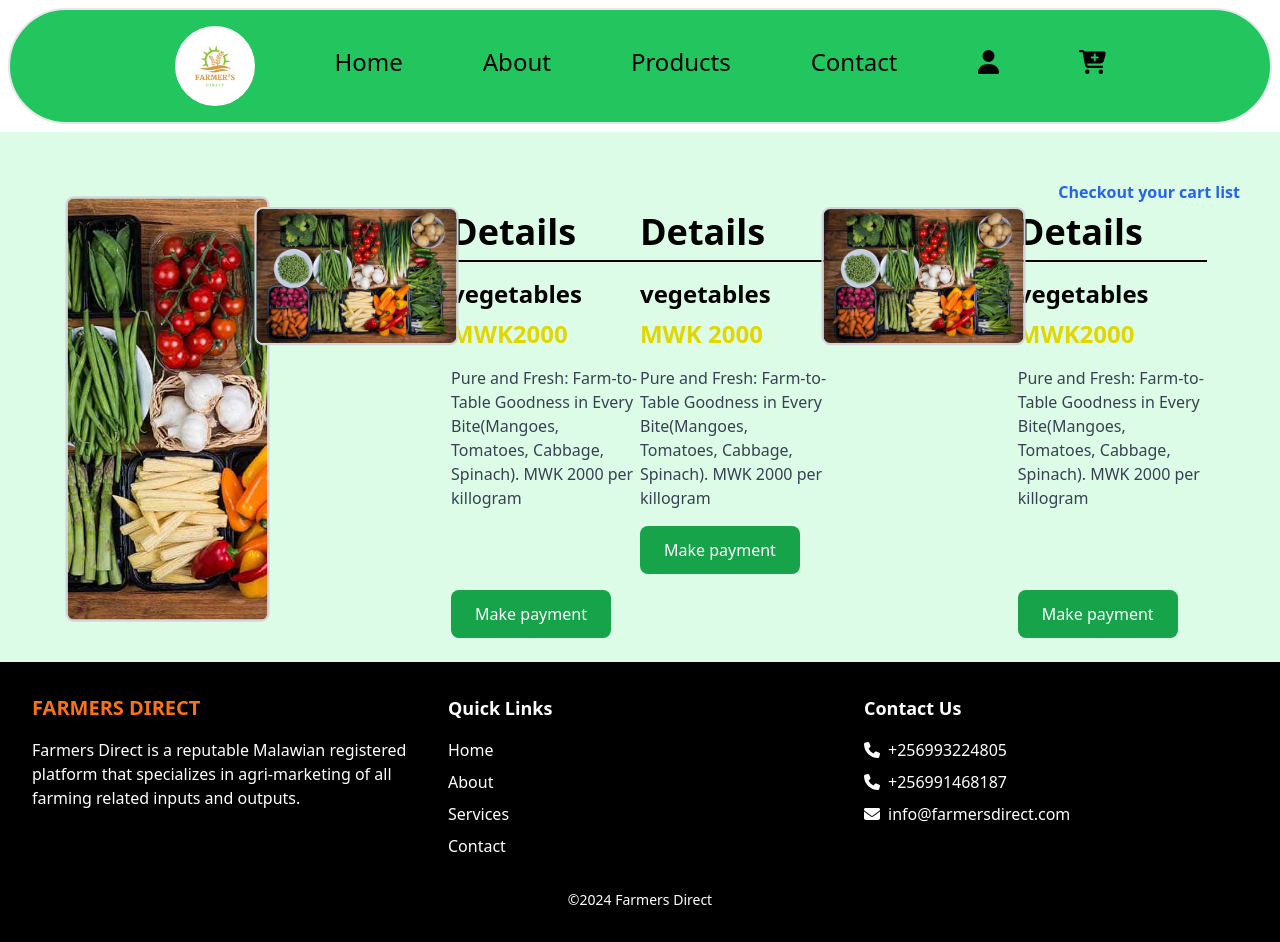
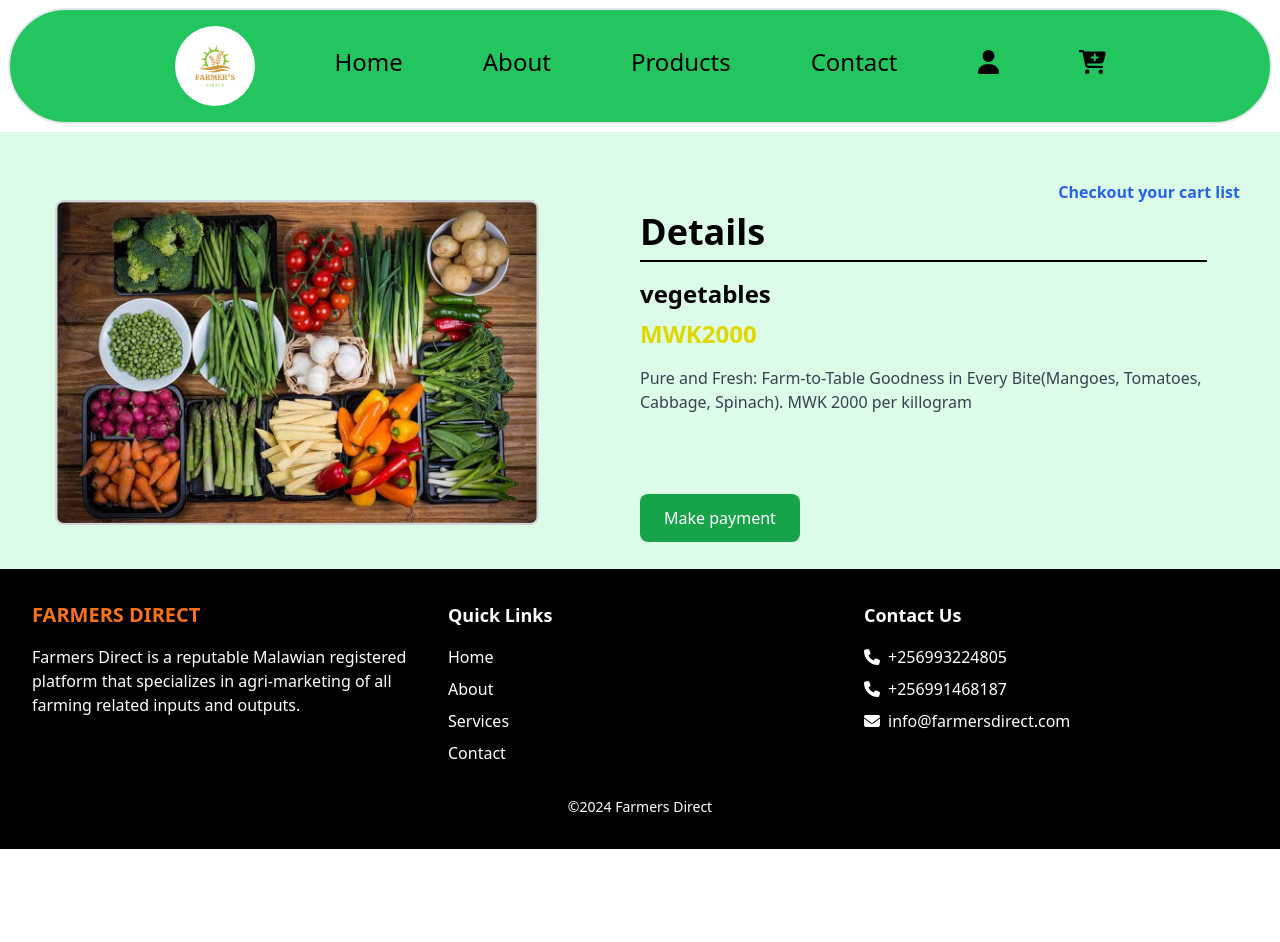
Before and after one commit to Smkandawire/GROUP-27-FARMERS-DIRECT-WEBSITE-FRONTEND, a React (Create React App) app: page /product/1 in a window 1280 px wide. After the commit the page ends 849 px from the top, so only its background shows below. Built offline with nearby package versions, Linux system fonts and the light colour scheme.

Commit message:
deploy error2

```diff
--- a/src/components/AddToCart/ProdDetails.js
+++ b/src/components/AddToCart/ProdDetails.js
@@ -27,17 +27,6 @@ const ProductDetails = () => {
       </div>
 
       <div className="flex flex-col md:flex-row px-[4%]">
-        {/* Product Image */}
-        <div className="w-full md:w-1/2 flex justify-center md:justify-start mb-8">
-          <img
-            src={product.image}
-            alt={product.name}
-            className="w-full h-auto max-w-md border-2 border-gray-300 rounded-lg object-cover scale-[1.08]"
-          />
-        </div>
-
-
-
             {/* Product Image */}
           <div className="w-full h-full md:w-1/2 flex justify-center md:justify-start w-1/2 mb-8">
              <img src={product.image} alt={product.name}  className="w-full h-auto max-w-md border-2 border-gray-300 rounded-lg object-cover scale-[1.08]" />
@@ -60,51 +49,6 @@ const ProductDetails = () => {
                 </button>
               </div>
          </div>
-
-
-        {/* Product Details */}
-        <div className="w-full md:w-1/2 bg-green-100">
-          <h1 className="text-4xl font-bold mb-2">Details</h1>
-          <div className="w-full h-0.5 bg-black mb-4"></div>
-
-          <div className="text-2xl font-bold mb-2">{product.name}</div>
-          <p className="text-2xl font-semibold mb-4 text-[rgb(225,215,0)]">MWK {product.price}</p>
-          <p className="text-gray-700 mb-4">{product.description}</p>
-
-          {/* Payment button */}
-          <div className="flex justify-start mt-4">
-            <Link to="/LoginPage">
-              <button className="bg-green-600 text-white px-6 py-3 rounded-lg hover:bg-green-800">
-                Make payment
-              </button>
-            </Link>
-          </div>
-        </div>
-
-
-            {/* Product Image */}
-          <div className="w-full h-full md:w-1/2 flex justify-center md:justify-start w-1/2 mb-8">
-             <img src={product.image} alt={product.name}  className="w-full h-auto max-w-md border-2 border-gray-300 rounded-lg object-cover scale-[1.08]" />
-          </div>
-
-            {/* Product Details */}
-         <div className="w-full md:w-1/2 bg-green-100" >
-              <h1 className="text-4xl font-bold mb-2">Details</h1>
-              <div className="w-full h-0.5 bg-black mb-4"></div>
-
-              <div className="text-2xl font-bold mb-2">{product.name}</div>
-              <p className="text-2xl font-semibold mb-4 text-[rgb(225,215,0)]">MWK{product.price}</p>
-              <p className="text-gray-700 mb-4">{product.description}</p>
-              <div className="mt-20"></div>
-
-                 {/* payment button */}
-              <div className="flex justify-start mt-4 bottom-4">
-                <button className="bg-green-600 text-white px-6 py-3 rounded-lg hover:bg-green-800">
-                  <Link to="/Payment"> Make payment</Link>
-                </button>
-              </div>
-         </div>
-
       </div>
     </div>
   );
```
